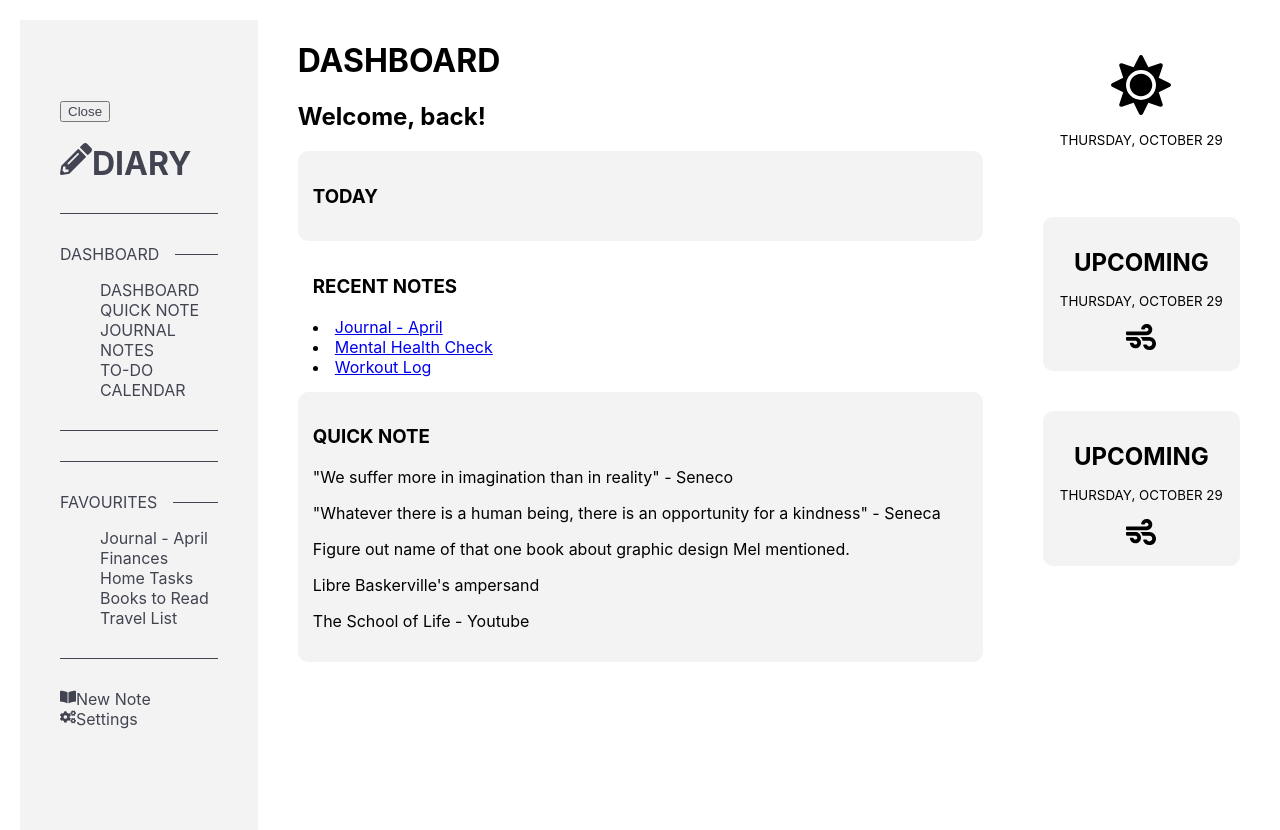
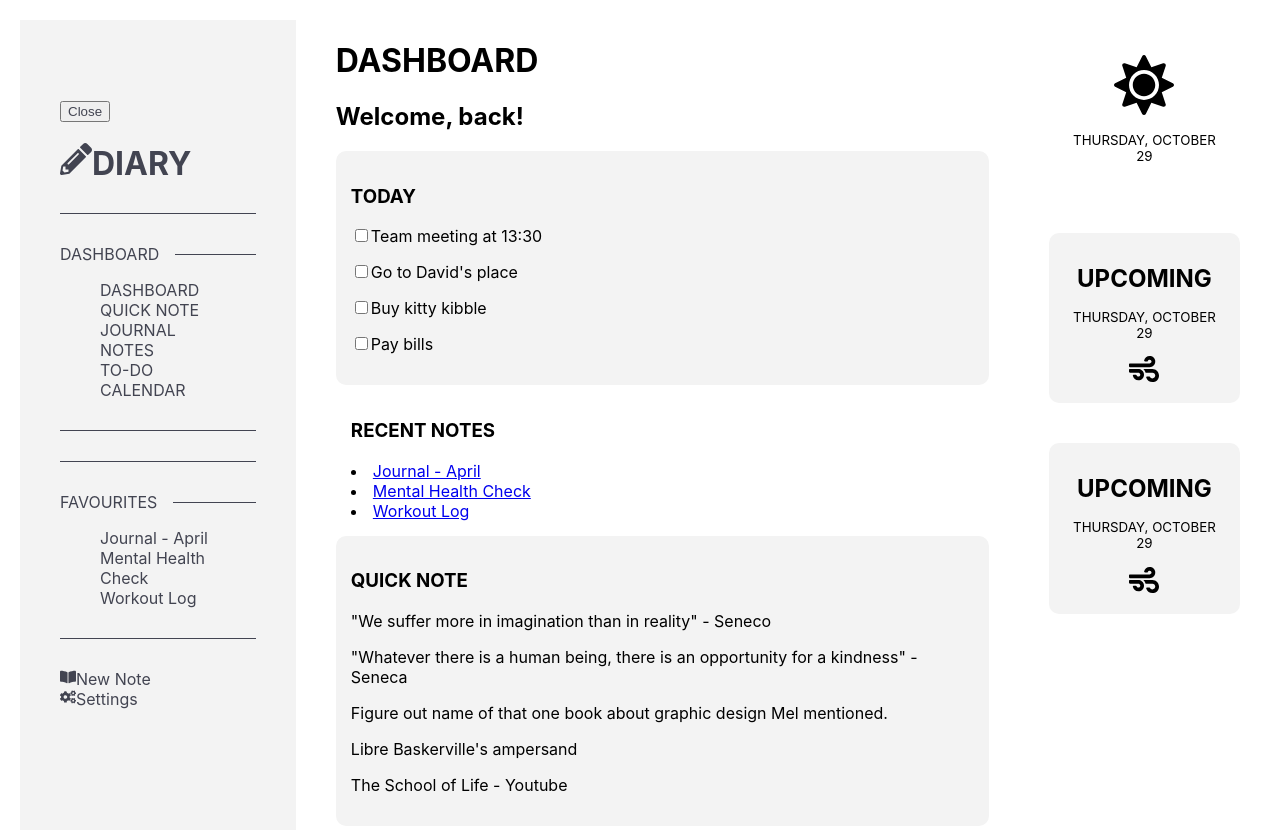
Before and after one commit to ShaanCoding/Archived, a React (Create React App) app in the folder react-diary/: page / in a window 1280 px wide. Both pictures are taken after a click on the button "Open". Shown: the top 830 px of the page. Built offline with nearby package versions, Linux system fonts and the light colour scheme; data requests are answered from the project's data file.

Commit message:
Refactored interffaces & added favourites to sidebar

```diff
--- a/react-diary/db.json
+++ b/react-diary/db.json
@@ -1,4 +1,22 @@
 {
+  "today": [
+    {
+      "taskName": "Team meeting at 13:30",
+      "isDone": true
+    },
+    {
+      "taskName": "Go to David's place",
+      "isDone": false
+    },
+    {
+      "taskName": "Buy kitty kibble",
+      "isDone": false
+    },
+    {
+      "taskName": "Pay bills",
+      "isDone": false
+    }
+  ],
   "recent-notes": [
     {
       "noteName": "Journal - April",
--- a/react-diary/src/Components/Dashboard.tsx
+++ b/react-diary/src/Components/Dashboard.tsx
@@ -1,15 +1,19 @@
 import React, { useEffect, useState } from "react";
 import { NavLink } from "react-router-dom";
 import Box from "./Box";
-
-interface IRecentNotes {
-  noteName: string;
-  noteURL: string;
-}
+import { IRecentNotes, IToday } from "./Interfaces";
 
 const Dashboard: React.FC = (props) => {
+  const [todayNotes, setTodayNotes] = useState<IToday[]>([]);
   const [recentNotes, setRecentNotes] = useState<IRecentNotes[]>([]);
   const [quickNotes, setQuickNotes] = useState<string[]>([]);
+
+  // Fetch Today
+  const fetchToday = async () => {
+    const res = await fetch("http://localhost:5000/today");
+    const data = await res.json();
+    return data;
+  };
 
   // Fetch Recent Notes
   const fetchNotes = async () => {
@@ -26,6 +30,11 @@ const Dashboard: React.FC = (props) => {
   };
 
   useEffect(() => {
+    const getToday = async () => {
+      const todayFromServer = await fetchToday();
+      setTodayNotes(todayFromServer);
+    };
+
     const getNotes = async () => {
       const notesFromServer = await fetchNotes();
       setRecentNotes(notesFromServer);
@@ -36,11 +45,10 @@ const Dashboard: React.FC = (props) => {
       setQuickNotes(getQuickNotesFromServer);
     };
 
+    getToday();
     getNotes();
     getQuickNotes();
   }, []);
-
-  console.log(quickNotes);
 
   return (
     <div className="dashboard">
@@ -50,17 +58,16 @@ const Dashboard: React.FC = (props) => {
       <Box isGrey={true}>
         <h3>TODAY</h3>
         {/* Checkboxes */}
+        {todayNotes.map((today) => (
+          <p>
+            <input type="checkbox" />
+            {today.taskName}
+          </p>
+        ))}
       </Box>
 
       <Box isGrey={false}>
         <h3>RECENT NOTES</h3>
-        {/* {favourites.map((favourite) => (
-                <li>
-                  <NavLink exact to={favourite.url}>
-                    {favourite.name}
-                  </NavLink>
-                </li>
-              ))} */}
         {recentNotes.map((note) => (
           <li>
             <NavLink exact to={note.noteURL}>
--- /dev/null
+++ b/react-diary/src/Components/Interfaces.ts
@@ -0,0 +1,9 @@
+export interface IToday {
+  taskName: string;
+  isDone: boolean;
+}
+
+export interface IRecentNotes {
+  noteName: string;
+  noteURL: string;
+}
--- a/react-diary/src/Components/SideBar.tsx
+++ b/react-diary/src/Components/SideBar.tsx
@@ -1,32 +1,27 @@
-import { useState } from "react";
+import { useEffect, useState } from "react";
 import { FaPencilAlt, FaBookOpen, FaCogs } from "react-icons/fa";
 import { NavLink } from "react-router-dom";
-
-const favourites = [
-  {
-    name: "Journal - April",
-    url: "journal",
-  },
-  {
-    name: "Finances",
-    url: "finances",
-  },
-  {
-    name: "Home Tasks",
-    url: "home-tasks",
-  },
-  {
-    name: "Books to Read",
-    url: "books-to-read",
-  },
-  {
-    name: "Travel List",
-    url: "travel-list",
-  },
-];
+import { IRecentNotes } from "./Interfaces";
 
 const SideBar: React.FC = (props) => {
   const [openNav, setOpenNav] = useState(false);
+  const [recentNotes, setRecentNotes] = useState<IRecentNotes[]>([]);
+
+  // Fetch Recent Notes
+  const fetchNotes = async () => {
+    const res = await fetch("http://localhost:5000/recent-notes");
+    const data = await res.json();
+    return data;
+  };
+
+  useEffect(() => {
+    const getNotes = async () => {
+      const notesFromServer = await fetchNotes();
+      setRecentNotes(notesFromServer);
+    };
+
+    getNotes();
+  }, []);
 
   return (
     <>
@@ -84,10 +79,10 @@ const SideBar: React.FC = (props) => {
             <p className="line-text">FAVOURITES</p>
 
             <ul>
-              {favourites.map((favourite) => (
+              {recentNotes.map((recentNote) => (
                 <li>
-                  <NavLink exact to={favourite.url}>
-                    {favourite.name}
+                  <NavLink exact to={recentNote.noteURL}>
+                    {recentNote.noteName}
                   </NavLink>
                 </li>
               ))}
```
